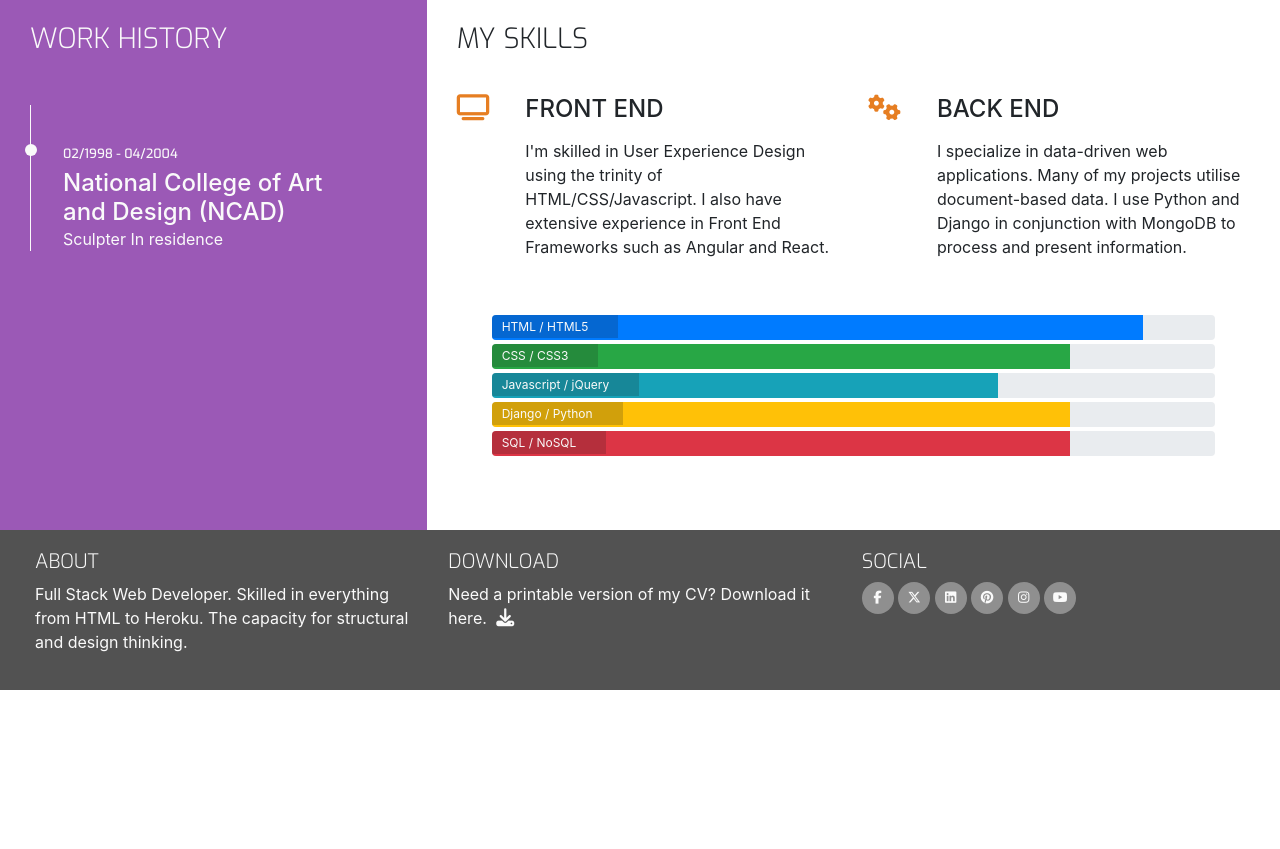
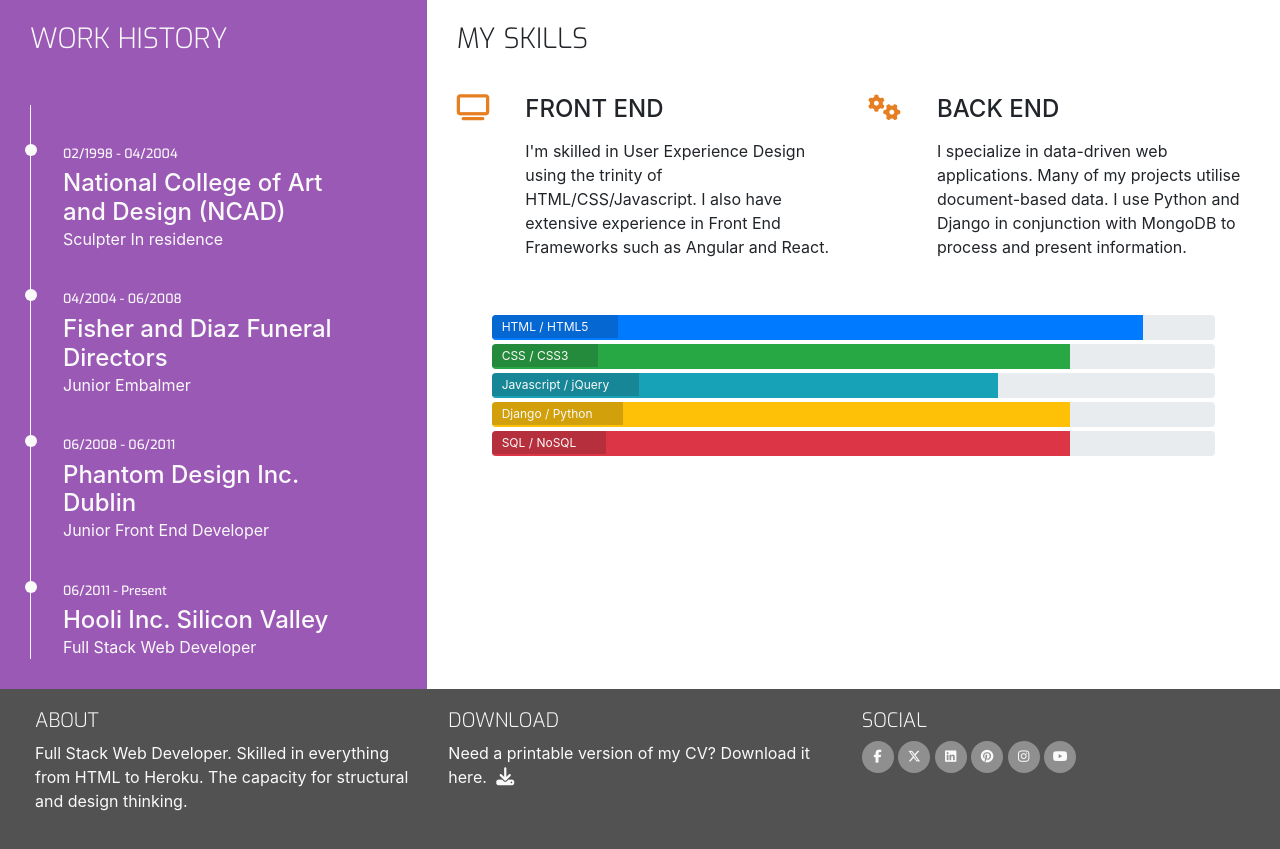
Before and after one commit to lunartechfreek/ucd-resume, a plain HTML site: page resume.html in a window 1280 px wide. Shown: the part 372-1221 px from the top of the page. Before the commit the page ends 1062 px from the top, so only its background shows below. Drawn offline with nearby package versions, Linux system fonts and the light colour scheme.

Commit message:
Add more work history items

```diff
--- a/resume.html
+++ b/resume.html
@@ -62,9 +62,23 @@
                         </h3>
                     </div>
                 </div>
-                <div class="timeline-item" data-dates="02/1998 - 04/2004">
-                    <h4>National College of Art and Design (NCAD)</h4>
-                    <p>Sculpter In residence</p>
+                <div class="history-items">
+                    <div class="timeline-item" data-dates="02/1998 - 04/2004">
+                        <h4>National College of Art and Design (NCAD)</h4>
+                        <p>Sculpter In residence</p>
+                    </div>
+                    <div class="timeline-item" data-dates="04/2004 - 06/2008">
+                        <h4>Fisher and Diaz Funeral Directors</h4>
+                        <p>Junior Embalmer</p>
+                    </div>
+                    <div class="timeline-item" data-dates="06/2008 - 06/2011">
+                        <h4>Phantom Design Inc. Dublin</h4>
+                        <p>Junior Front End Developer</p>
+                    </div>
+                    <div class="timeline-item" data-dates="06/2011 - Present">
+                        <h4>Hooli Inc. Silicon Valley</h4>
+                        <p>Full Stack Web Developer</p>
+                    </div>
                 </div>
             </div>
             <div class="col-md-8 bg-color-three-reasons section-column">
```
